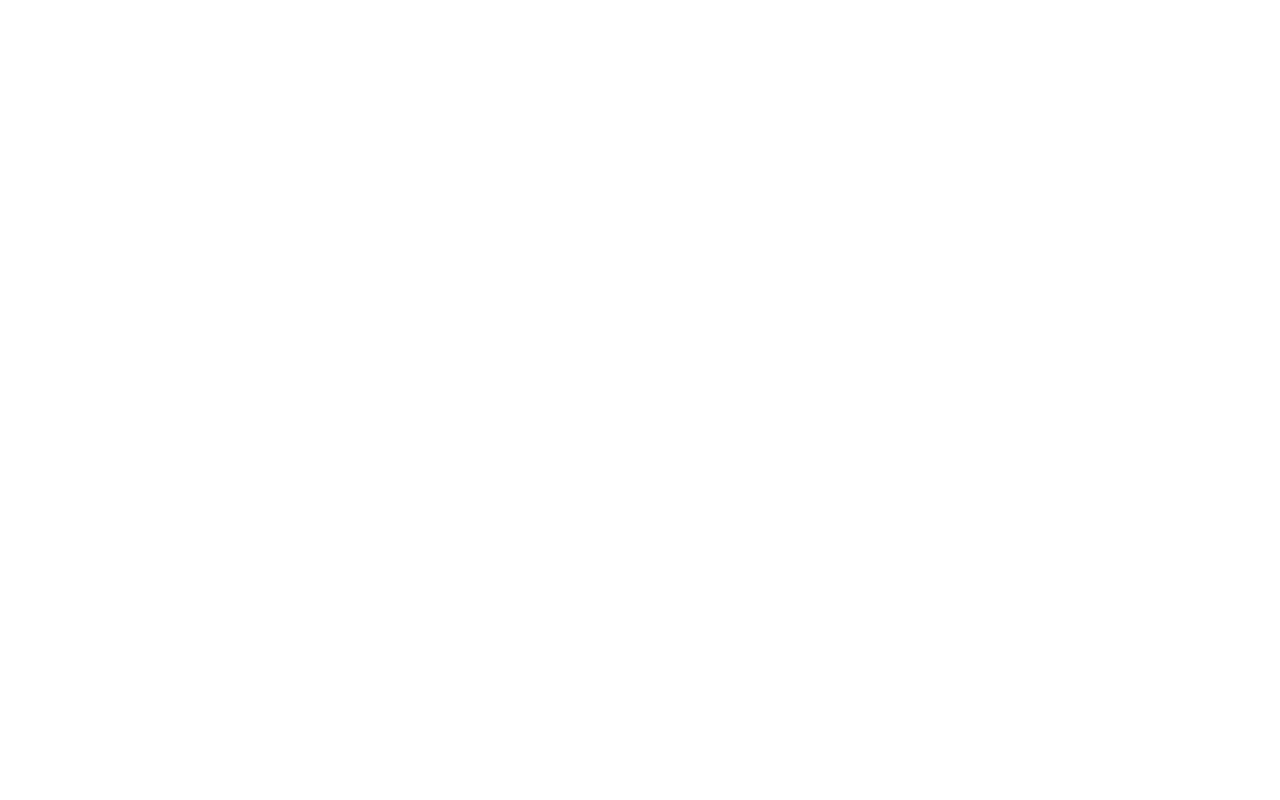
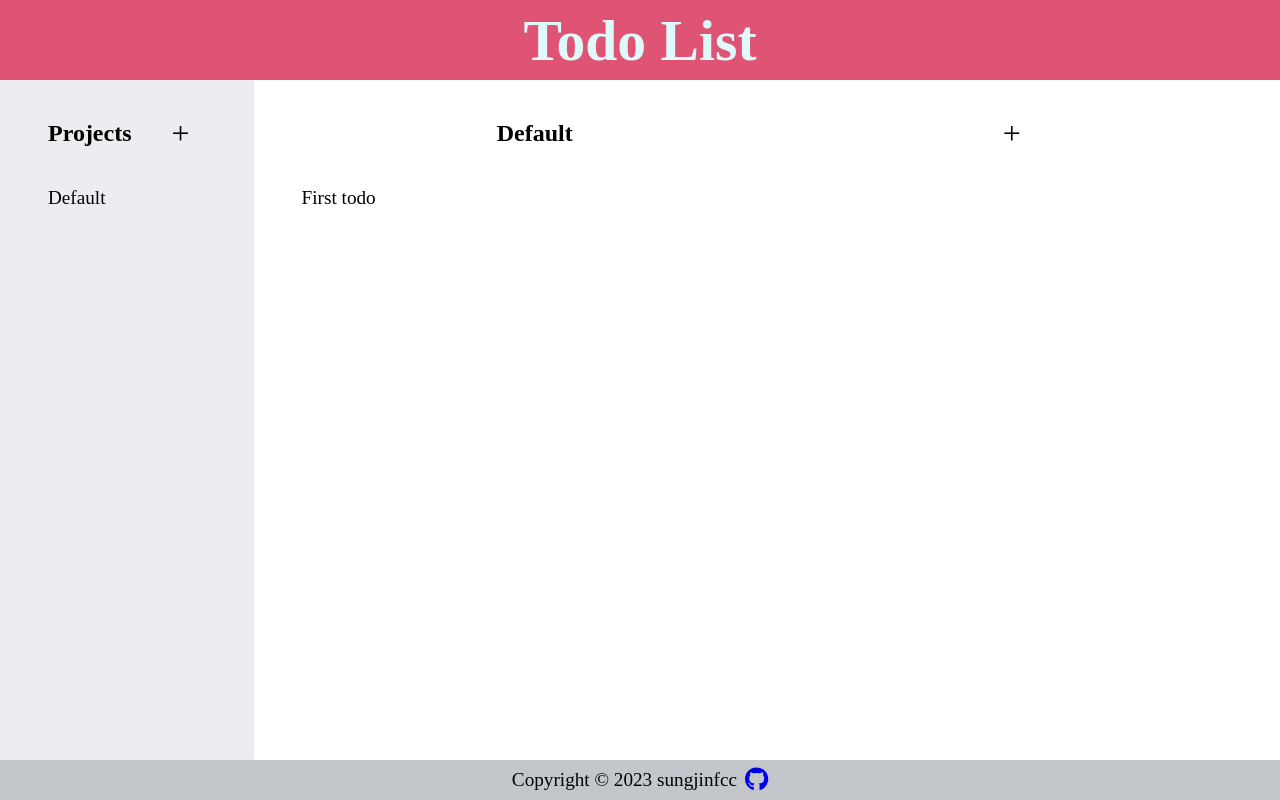
Before and after one commit to sungjinfcc/todo-list, a website with bundled scripts: page dist/index.html in a window 1280 px wide. Built offline with nearby package versions, Linux system fonts and the light colour scheme.

Commit message:
Create skeleton html, css

```diff
--- a/package.json
+++ b/package.json
@@ -13,6 +13,7 @@
   "author": "",
   "license": "ISC",
   "devDependencies": {
+    "@fortawesome/fontawesome-free": "^6.4.0",
     "css-loader": "^6.8.1",
     "eslint": "^8.42.0",
     "eslint-config-airbnb-base": "^15.0.0",
--- a/src/index.js
+++ b/src/index.js
@@ -1,3 +1,56 @@
+import "./style.css";
 import "./modules/UI";
+import "@fortawesome/fontawesome-free/js/fontawesome";
+import "@fortawesome/fontawesome-free/js/solid";
+import "@fortawesome/fontawesome-free/js/regular";
+import "@fortawesome/fontawesome-free/js/brands";
 
-console.log("Hello world!");
+const skeleton = `<header class="header">
+<h1 class="title">Todo List</h1>
+</header>
+<main class="main">
+<div class="nav">
+  <div class="title-div">
+    <h2 class="title">Projects</h2>
+    <button class="add">+</button>
+  </div>
+  <div class="projects-div">
+    <div class="project" id="default">Default</div>
+  </div>
+</div>
+<div class="content">
+  <div class="title-div">
+    <h2 class="title">Default</h2>
+    <button class="add">+</button>
+  </div>
+  <div class="items-div">
+    <div class="item">First todo</div>
+  </div>
+</div>
+</main>
+<div class="project-input modal">
+  <form id="addProject">
+    <h2>Add new project!</h3>
+    <input type="text" id="name" placeholder="Name" />
+    <button class="submit" type="submit">Submit</button>
+  </form>
+</div>
+<div class="item-input modal">
+  <form id="addItem">
+    <h2>Add new item!</h3>
+    <input type="text" id="title" placeholder="Title" />
+    <input type="text" id="description" placeholder="Description" />
+    <input type="date" id="due-date" />
+    <input type="number" id="priority" />
+    <button class="submit" type="submit">Submit</button>
+  </form>
+</div>
+<div class="overlay"></div>
+<footer class="footer">
+  <p>Copyright © 2023 sungjinfcc</p>
+  <a href="https://github.com/sungjinfcc" target="_blank">
+    <i class="fab fa-github"></i>
+  </a>
+</footer>`;
+
+document.body.innerHTML = skeleton;
--- /dev/null
+++ b/src/modules/Item.js
@@ -0,0 +1,9 @@
+export default class Item {
+  constructor(title, description, dueDate, priority) {
+    this.title = title;
+    this.description = description;
+    this.dueDate = dueDate;
+    this.priority = priority;
+    this.isDone = false;
+  }
+}
--- /dev/null
+++ b/src/modules/Project.js
@@ -0,0 +1,6 @@
+export default class Project {
+  constructor(title) {
+    this.title = title;
+    this.items = [];
+  }
+}
--- /dev/null
+++ b/src/modules/TodoList.js
@@ -0,0 +1,5 @@
+export default class TodoList {
+  constructor() {
+    this.projects = [];
+  }
+}
--- a/src/style.css
+++ b/src/style.css
@@ -6,3 +6,96 @@
   margin: 0;
   font-family: inherit;
 }
+body {
+}
+header {
+  background-color: #df5474;
+  height: 10vh;
+  display: flex;
+  align-items: center;
+  justify-content: center;
+  color: #dff9fb;
+  font-size: 1.8rem;
+}
+main {
+  display: flex;
+  height: 85vh;
+}
+.nav {
+  flex: 1;
+  background-color: #ededf1;
+}
+.title-div {
+  display: flex;
+  gap: 1.5rem;
+  align-items: center;
+  justify-content: space-around;
+  padding: 2rem 3rem;
+}
+.add {
+  border: none;
+  border-radius: 10%;
+  font-size: 2rem;
+  padding: 0.2rem 1rem;
+  color: black;
+  background-color: transparent;
+}
+.add:hover {
+  color: white;
+}
+.projects-div,
+.items-div {
+  display: flex;
+  flex-direction: column;
+  padding: 0 3rem;
+  align-items: start;
+  font-size: 1.2rem;
+}
+.content {
+  flex: 5;
+}
+.modal {
+  transform: translate(-50%, -50%) scale(0);
+  transition: 0.2s ease-in-out;
+  position: fixed;
+  top: 50%;
+  left: 50%;
+  width: 30vw;
+}
+.modal.active {
+  transform: translate(-50%, -50%) scale(1);
+  z-index: 1;
+  background-color: #ededf1;
+  border: none;
+  border-radius: 10px;
+}
+.overlay {
+  position: fixed;
+  top: 0;
+  left: 0;
+  width: 100vw;
+  height: 100vh;
+  z-index: 0;
+  background-color: rgba(0, 0, 0, 0.2);
+  display: none;
+}
+.overlay.active {
+  display: block;
+}
+footer {
+  height: 5vh;
+  display: flex;
+  justify-content: center;
+  align-items: center;
+  font-size: 1.2rem;
+  background-color: #c3c7cb;
+}
+.fa-github {
+  font-size: 1.5rem;
+  margin-left: 0.5rem;
+  transition: transform 0.3s ease-in-out;
+}
+
+.fa-github:hover {
+  transform: rotate(360deg) scale(1.2);
+}
```
Also changed, not shown: dist/index.html, 1 other file.
